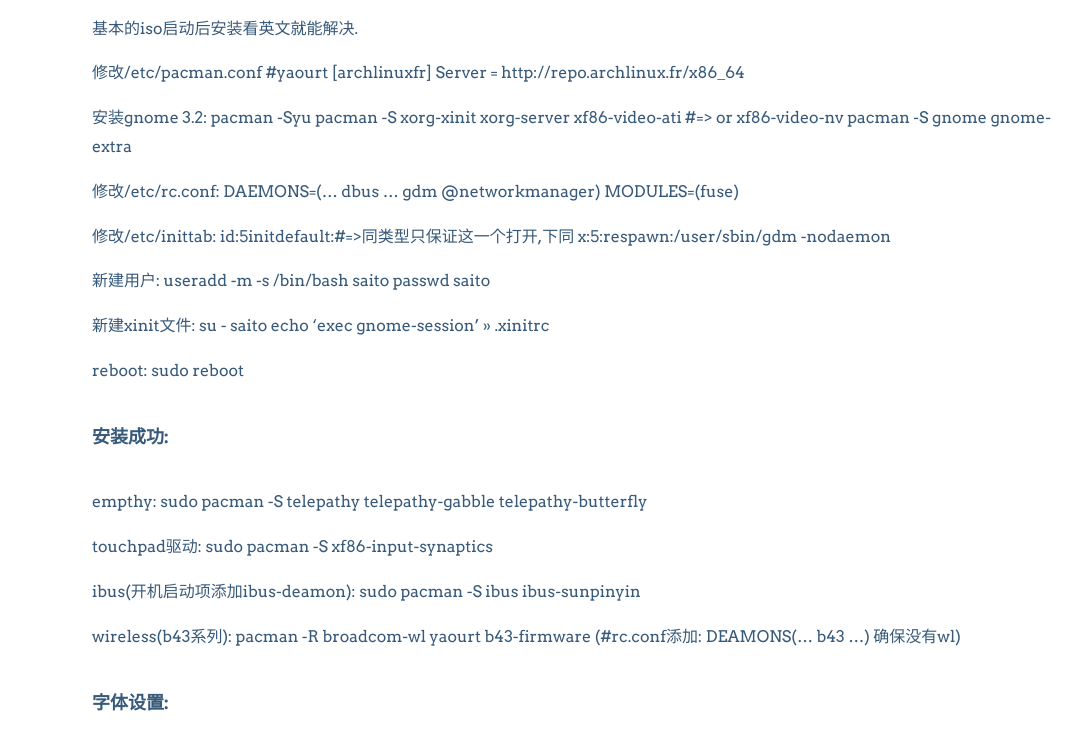
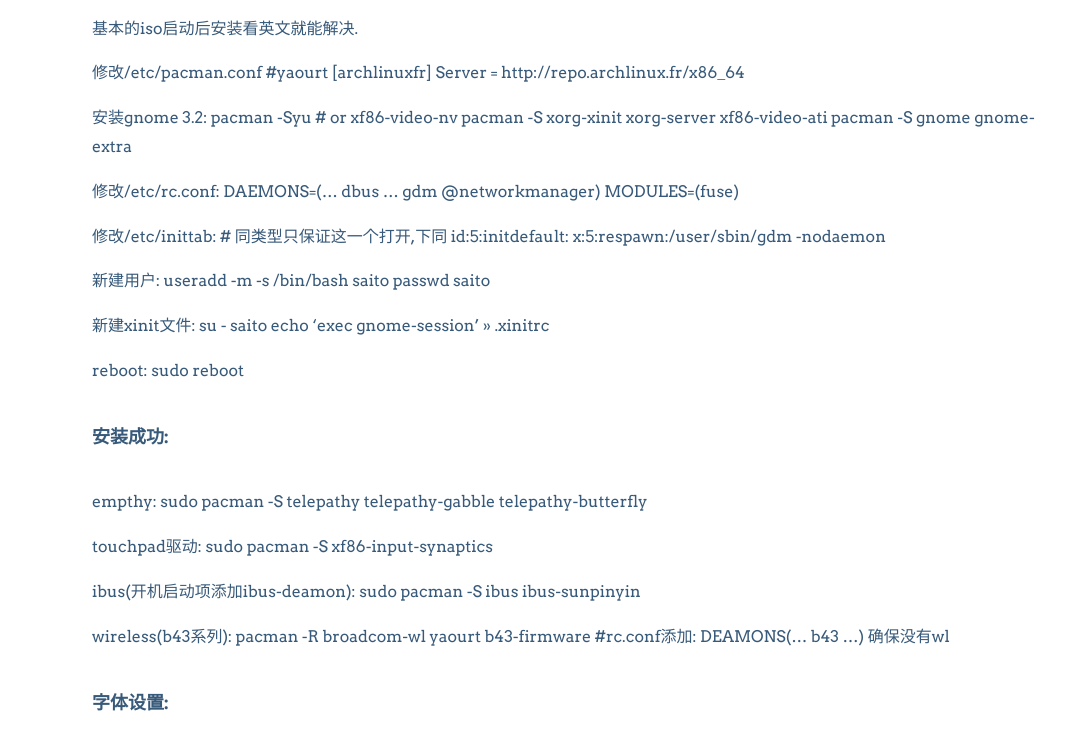
Before and after one commit to SaitoWu/saitowu.github.com, a Jekyll site: the page built from _posts/2011-10-10-How-to-Be-a-Successful-Archer.md, in a window 1280 px wide. Shown: the part 694-1429 px from the top of the page, without its empty margins (68-1149 px from the left). Built offline with Jekyll 4.4.1, drawn with Linux system fonts in a browser that asks for light colours; Markdown is read by kramdown in place of the engine named in the settings; comment, search, counter and statistics services are not loaded.

Commit message:
new arch post

```diff
--- a/_posts/2011-10-10-How-to-Be-a-Successful-Archer.md
+++ b/_posts/2011-10-10-How-to-Be-a-Successful-Archer.md
@@ -30,7 +30,8 @@
 
 安装gnome 3.2:
     pacman -Syu
-    pacman -S xorg-xinit xorg-server xf86-video-ati #=> or xf86-video-nv
+    # or xf86-video-nv
+    pacman -S xorg-xinit xorg-server xf86-video-ati
     pacman -S gnome gnome-extra
 
 修改/etc/rc.conf:
@@ -38,7 +39,8 @@
     MODULES=(fuse)
 
 修改/etc/inittab:
-    id:5initdefault:#=>同类型只保证这一个打开,下同
+    # 同类型只保证这一个打开,下同
+    id:5:initdefault:
     x:5:respawn:/user/sbin/gdm -nodaemon
 
 新建用户:
@@ -65,7 +67,8 @@
 
 wireless(b43系列):
     pacman -R broadcom-wl
-    yaourt b43-firmware (#rc.conf添加: DEAMONS(... b43 ...) 确保没有wl)
+    yaourt b43-firmware
+    #rc.conf添加: DEAMONS(... b43 ...) 确保没有wl
 
 ### 字体设置:
 
```
